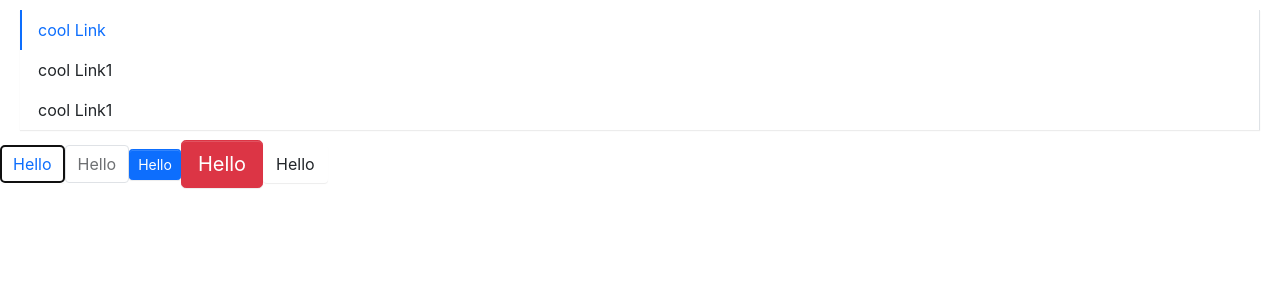
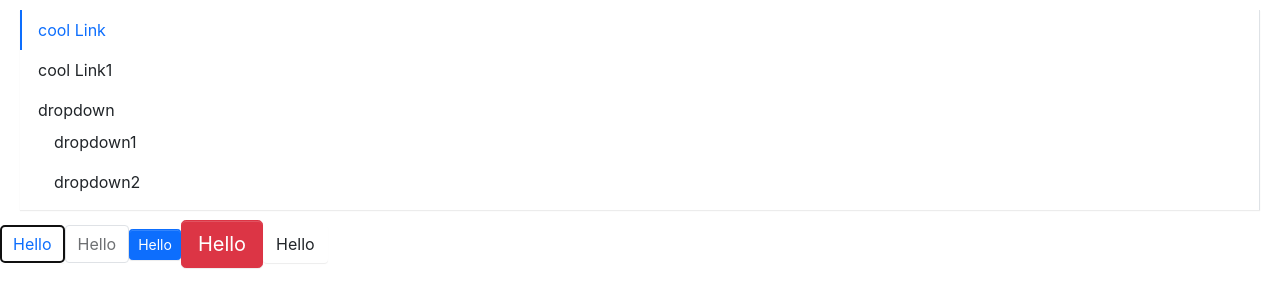
Before and after one commit to Liang34/liangship, a React (Create React App) app: page / in a window 1280 px wide. Shown: the top 308 px of the page. Built offline with nearby package versions, Linux system fonts and the light colour scheme.

Commit message:
feat: Menu

```diff
--- a/src/App.tsx
+++ b/src/App.tsx
@@ -3,20 +3,26 @@
 import './styles/index.scss'
 import MenuItem from './components/Menu/menuItem';
 import Menu from './components/Menu/menu';
+import SubMenu from './components/Menu/subMenu';
 
 function App() {
   return (
     <div className="App">
-      <Menu defaultIndex={0} mode='vertical'>
-        <MenuItem index={0}>
+      <Menu defaultIndex='0' onSelect={(index) => {alert(index)}} mode='vertical' defaultOpenSubMenus={['2']}>
+        <MenuItem >
           cool Link
         </MenuItem>
-        <MenuItem index={1}>
+        <MenuItem>
           cool Link1
         </MenuItem>
-        <MenuItem index={2}>
-          cool Link1
-        </MenuItem>
+        <SubMenu title='dropdown'>
+          <MenuItem>
+            dropdown1
+          </MenuItem>
+          <MenuItem>
+            dropdown2
+          </MenuItem>
+        </SubMenu>
       </Menu>
       <header className="App-header">
         <Button autoFocus>Hello</Button>
--- a/src/components/Menu/_style.scss
+++ b/src/components/Menu/_style.scss
@@ -23,6 +23,65 @@
       border-bottom: $menu-item-active-border-width solid $menu-item-active-color;
     }
   }
+  .submenu-item {
+    position: relative;
+    .submenu-title {
+      display: flex;
+      align-items: center;
+    }
+    .arrow-icon {
+      transition: transform .25s ease-in-out;
+      margin-left: 3px;
+    }
+    &:hover {
+      .arrow-icon {
+        transform: rotate(180deg);
+      }
+    }
+  }
+  .is-vertical {
+    .arrow-icon {
+      transform: rotate(0deg) !important;
+    }
+  }
+  .is-vertical.is-opened {
+    .arrow-icon {
+      transform: rotate(180deg) !important;
+    }
+  }
+  .viking-submenu {
+    display: none;
+    list-style:none;
+    padding-left: 0;
+    white-space: nowrap;
+    //transition: $menu-transition;
+    .menu-item {
+      padding: $menu-item-padding-y $menu-item-padding-x;
+      cursor: pointer;
+      transition: $menu-transition;
+      color: $body-color;
+      &.is-active, &:hover {
+        color: $menu-item-active-color !important;
+      }
+    }
+  }
+  .viking-submenu.menu-opened {
+    display: block;
+  }
+}
+.menu-horizontal {
+  >.menu-item {
+    border-bottom: $menu-item-active-border-width solid transparent;
+  }
+  .viking-submenu {
+    position: absolute;
+    background: $white;
+    z-index: 100;
+    top: calc(100% + 8px);
+    left: 0;
+    border: $menu-border-width solid $menu-border-color;
+    box-shadow: $submenu-box-shadow;
+  }
 }
 .menu-vertical {
   flex-direction: column;
--- a/src/components/Menu/menu.tsx
+++ b/src/components/Menu/menu.tsx
@@ -2,9 +2,9 @@
 import classNames from 'classnames'
 import { MenuItemProps } from './menuItem'
 type MenuMode = 'horizontal' | 'vertical' // String Literal Types
-type SelectCallBack = (selectedIndex: number) => void
+type SelectCallBack = (selectedIndex: string) => void
 export interface MenuProps {
-  defaultIndex?: number; /**默认 active 的菜单项的索引值 */
+  defaultIndex?: string; /**默认 active 的菜单项的索引值 */
   className?: string;
   mode?: MenuMode; /**菜单类型 横向或者纵向 */
   style?: CSSProperties;
@@ -12,35 +12,38 @@
   defaultOpenSubMenus?: string[]; /**设置子菜单的默认打开 只在纵向模式下生效 */
 }
 interface IMenuContext {
-  index: number;
+  index: string;
   onSelect?: SelectCallBack;
   mode?: MenuMode;
-  style?: CSSProperties;
+  defaultOpenSubMenus?: string[];
 }
-export const MenuContext = createContext<IMenuContext>({index: 0})
+export const MenuContext = createContext<IMenuContext>({index: '0'})
 export const Menu: React.FC<MenuProps> = (props) => {
   const { className, mode, style, children, defaultIndex, onSelect, defaultOpenSubMenus } = props
   const [ currentActive, setActive ] = useState(defaultIndex)
   const classes = classNames('viking-menu', className, {
-    'menu-vertical': mode === 'vertical'
+    'menu-vertical': mode === 'vertical',
+    'menu-horizontal': mode !== 'vertical'
   })
-  const handleClick = (index: number) => {
+  const handleClick = (index: string) => {
     setActive(index)
     if(onSelect) {
       onSelect(index);
     }
   }
   const passedContext: IMenuContext = {
-    index: currentActive ? currentActive : 0,
-    onSelect: handleClick
+    index: currentActive ? currentActive : '0',
+    onSelect: handleClick,
+    mode,
+    defaultOpenSubMenus
   }
   const renderChildren = () => {
     return React.Children.map(children, (child, index) => {
       const childElement = child as React.FunctionComponentElement<MenuItemProps>
       const { displayName } = childElement.type
-      if (displayName === 'MenuItem') {
+      if (displayName === 'MenuItem' || displayName === 'SubMenu') {
         return React.cloneElement(childElement, {
-          index
+          index: index.toString()
         })
       } else {
         console.error('Warning: Menu has a Child which is not a MenuItem component')
@@ -56,7 +59,7 @@
   )
 }
 Menu.defaultProps = {
-  defaultIndex: 0,
+  defaultIndex: '0',
   mode: 'horizontal',
   defaultOpenSubMenus: [],
 }
--- a/src/components/Menu/menuItem.tsx
+++ b/src/components/Menu/menuItem.tsx
@@ -2,7 +2,7 @@
 import classNames from "classnames";
 import { MenuContext } from './menu'
 export interface MenuItemProps {
-  index?: number;// 确定那一项高亮，与defaultIndex比较
+  index?: string;// 确定那一项高亮，与defaultIndex比较
   disabled?: boolean;
   className?: string;
   style?: React.CSSProperties;
@@ -15,7 +15,7 @@
     'is-active': context.index === index
   })
   const handleClick = () => {
-    if(context.onSelect && !disabled && (typeof index === 'number')) {
+    if(context.onSelect && !disabled && (typeof index === 'string')) {
       context.onSelect(index)
     }
   }
--- /dev/null
+++ b/src/components/Menu/subMenu.tsx
@@ -0,0 +1,76 @@
+import React, { useContext, useState, FunctionComponentElement } from "react";
+import classNames from "classnames";
+import { MenuContext } from "./menu";
+import { MenuItemProps } from "./menuItem";
+
+export interface SubMenuProps {
+  index?: string;
+  title: string;
+  className?: string;
+}
+
+const SubMenu: React.FC<SubMenuProps> = (props) => {
+  const { index, title, children, className } = props
+  const context = useContext(MenuContext)
+  const openedSubMenus = context.defaultOpenSubMenus as Array<string>
+  const isOpen = (index && context.mode === 'vertical') ? openedSubMenus.includes(index) : false
+  const [ menuOpen, setOpen ] = useState(isOpen)
+  const classes = classNames('menu-item submenu-item', className, {
+    'is-active': context.index === index,
+    'is-opened': menuOpen,
+    'is-vertical': context.mode === 'vertical'
+  })
+  const handleClick = (e: React.MouseEvent) => {
+    e.preventDefault()
+    setOpen(!menuOpen)
+  }
+  let timer: any
+  const handleMouse = (e: React.MouseEvent, toggle: boolean) => {
+    clearTimeout(timer)
+    e.preventDefault()
+    timer = setTimeout(() => {
+      setOpen(toggle)
+    }, 300)
+  }
+  const clickEvents = context.mode === 'vertical' ? {
+    onClick: handleClick
+  } : {}
+  const hoverEvents = context.mode !== 'vertical' ? {
+    onMouseEnter: (e: React.MouseEvent) => { handleMouse(e, true)},
+    onMouseLeave: (e: React.MouseEvent) => { handleMouse(e, false)}
+  } : {}
+  console.log(context)
+  const renderChildren = () => {
+    const childrenComponent = React.Children.map(children, (child, i) => {
+      const childElement = child as FunctionComponentElement<MenuItemProps>
+      if(childElement.type.displayName === 'MenuItem') {
+        return React.cloneElement(childElement, {
+          index: `${index}-${i}`
+        })
+      } else {
+        console.error('Warning: Menu has a Child which is not a MenuItem component')
+      }
+    })
+    const subMenuClasses = classNames('viking-submenu', {
+      'menu-opened': menuOpen
+    })
+    return (
+      <ul className = { subMenuClasses }>
+        { childrenComponent }
+      </ul>
+    )
+  }
+  return (
+    <li key={index} className={classes} {...hoverEvents}>
+      {/**title部分 */}
+      <div className='submenu-title' {...clickEvents}>
+        {title}
+      </div>
+      {/**下拉框 */}
+      {renderChildren()}
+    </li>
+  )
+}
+
+SubMenu.displayName = 'SubMenu'
+export default SubMenu
```
Also changed, not shown: 2 other files (tests, documents, lock files or other folders).
